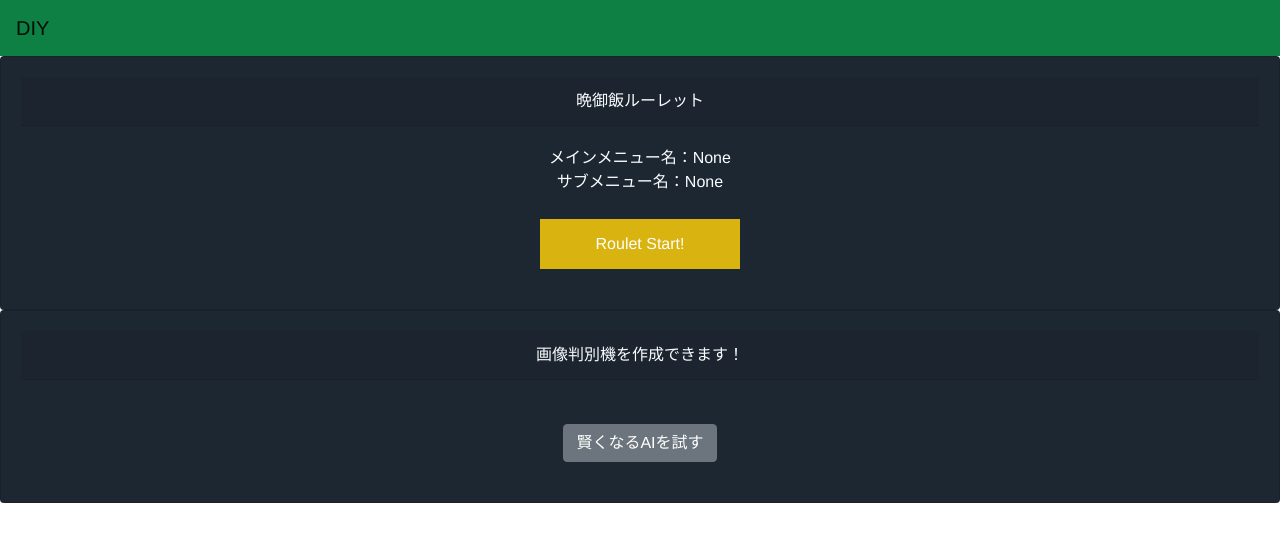
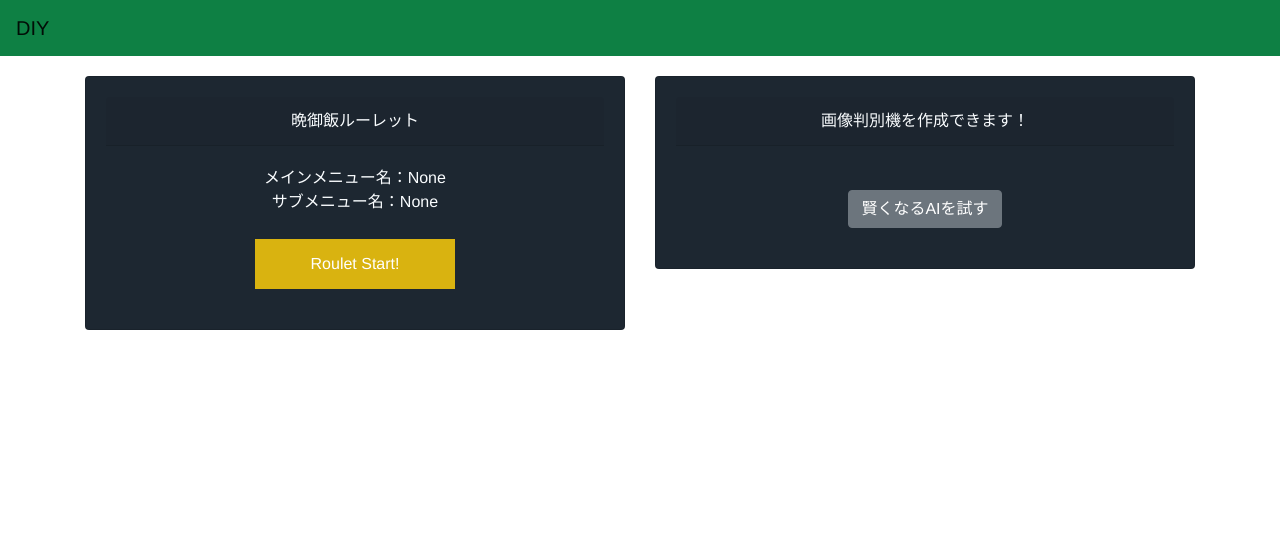
Before and after one commit to daring-board/Rigel, a Vue app in the folder rigel/: page / in a window 1280 px wide. Shown: the top 542 px of the page. Built offline with nearby package versions, Linux system fonts and the light colour scheme.

Commit message:
アプリケーションを横に並べるよう修正

```diff
--- a/rigel/src/App.vue
+++ b/rigel/src/App.vue
@@ -3,6 +3,9 @@
     <b-navbar toggleable="lg">
       <b-navbar-brand>DIY</b-navbar-brand>
     </b-navbar>
+    <b-container style="margin-top: 20px">
+      <b-row>
+        <b-col>
           <b-card>
             <b-card-header>
               晩御飯ルーレット
@@ -11,6 +14,8 @@
               <Roulet/>
             </b-card-body>
           </b-card>
+        </b-col>
+        <b-col>
           <b-card>
             <b-card-header>
               画像判別機を作成できます！
@@ -19,6 +24,9 @@
               <ML1/>
             </b-card-body>
           </b-card>
+        </b-col>
+      </b-row>
+    </b-container>
   </div>
 </template>
 
```
Lines whose indentation alone changed are shown as unchanged.
